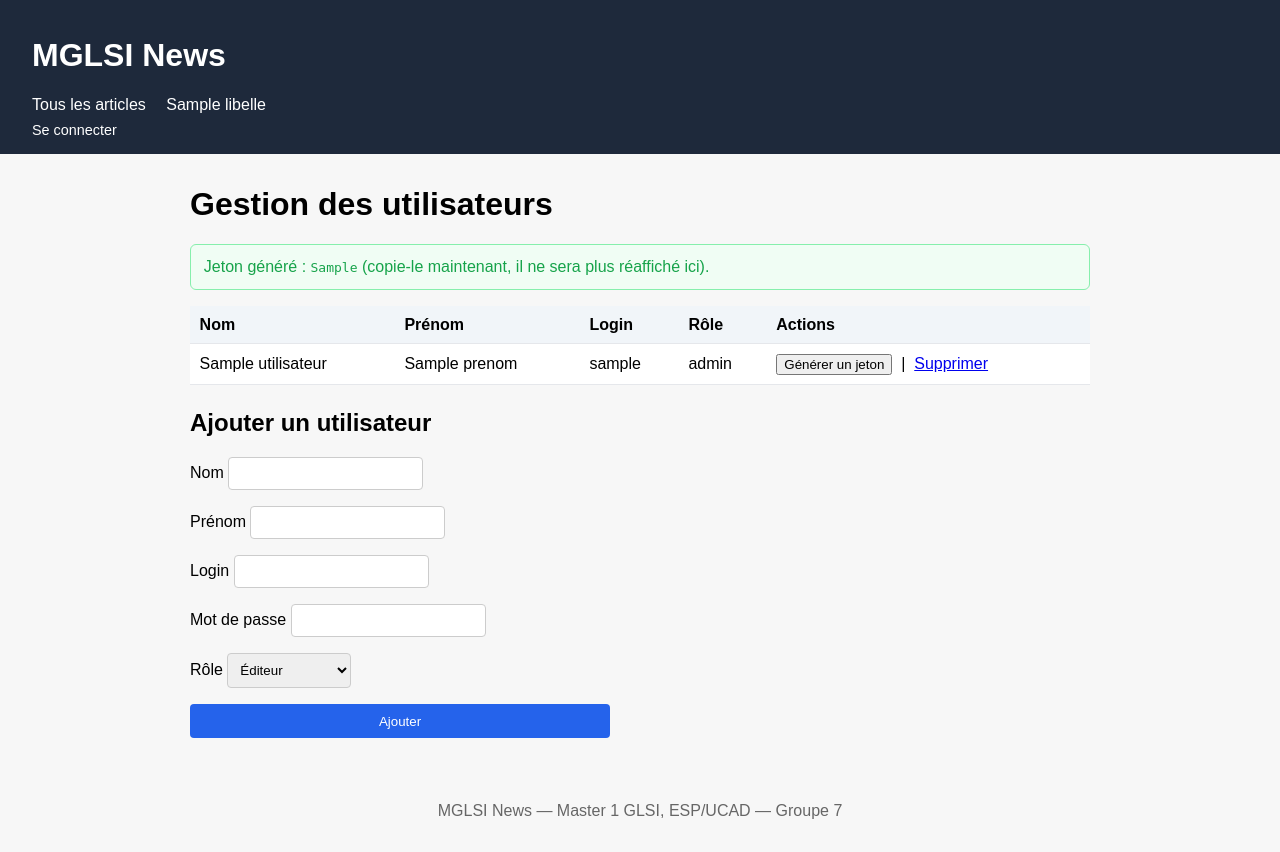
After one commit to b-moussa-D/mglsi-news-v3, a PHP site: template app/views/admin/utilisateurs.php in a window 1280 px wide. The commit adds this page. Run offline with PHP 8.4, Linux system fonts and the light colour scheme; the template is opened without the code that fills it: most values are stand-ins (such as "Sample title", 1, 10 or a date in 2020).

Commit message:
Espace editeur (CRUD articles/categories) et espace admin (utilisateurs, jetons)

```diff
--- /dev/null
+++ b/app/views/admin/utilisateurs.php
@@ -0,0 +1,62 @@
+<h1>Gestion des utilisateurs</h1>
+
+<?php if ($dernierJeton): ?>
+    <p class="succes">
+        Jeton généré : <code><?= htmlspecialchars($dernierJeton) ?></code>
+        (copie-le maintenant, il ne sera plus réaffiché ici).
+    </p>
+<?php endif; ?>
+
+<table class="table-admin">
+    <thead>
+        <tr>
+            <th>Nom</th>
+            <th>Prénom</th>
+            <th>Login</th>
+            <th>Rôle</th>
+            <th>Actions</th>
+        </tr>
+    </thead>
+    <tbody>
+        <?php foreach ($utilisateurs as $u): ?>
+        <tr>
+            <td><?= htmlspecialchars($u['nom']) ?></td>
+            <td><?= htmlspecialchars($u['prenom']) ?></td>
+            <td><?= htmlspecialchars($u['login']) ?></td>
+            <td><?= htmlspecialchars($u['role']) ?></td>
+            <td>
+                <form method="post" action="index.php?action=admin_generer_token" style="display:inline">
+                    <input type="hidden" name="utilisateur" value="<?= $u['id'] ?>">
+                    <button type="submit">Générer un jeton</button>
+                </form>
+                &nbsp;|&nbsp;
+                <a href="index.php?action=admin_utilisateur_delete&id=<?= $u['id'] ?>"
+                   onclick="return confirm('Supprimer cet utilisateur ?');">Supprimer</a>
+            </td>
+        </tr>
+        <?php endforeach; ?>
+    </tbody>
+</table>
+
+<h2>Ajouter un utilisateur</h2>
+<form method="post" action="index.php?action=admin_utilisateur_save" class="formulaire">
+    <label>Nom
+        <input type="text" name="nom" required>
+    </label>
+    <label>Prénom
+        <input type="text" name="prenom" required>
+    </label>
+    <label>Login
+        <input type="text" name="login" required>
+    </label>
+    <label>Mot de passe
+        <input type="password" name="motDePasse" required>
+    </label>
+    <label>Rôle
+        <select name="role">
+            <option value="editeur">Éditeur</option>
+            <option value="administrateur">Administrateur</option>
+        </select>
+    </label>
+    <button type="submit">Ajouter</button>
+</form>
--- a/app/views/layouts/header.php
+++ b/app/views/layouts/header.php
@@ -15,6 +15,15 @@
                 <?= htmlspecialchars($cat['libelle']) ?>
             </a>
         <?php endforeach; ?>
+
+        <?php $role = $_SESSION['utilisateur']['role'] ?? null; ?>
+        <?php if ($role === 'editeur' || $role === 'administrateur'): ?>
+            <a href="index.php?action=admin_articles">Gérer les articles</a>
+            <a href="index.php?action=admin_categories">Gérer les catégories</a>
+        <?php endif; ?>
+        <?php if ($role === 'administrateur'): ?>
+            <a href="index.php?action=admin_utilisateurs">Gérer les utilisateurs</a>
+        <?php endif; ?>
     </nav>
     <div class="compte">
         <?php if (!empty($_SESSION['utilisateur'])): ?>
--- a/public/css/style.css
+++ b/public/css/style.css
@@ -10,7 +10,21 @@ footer { text-align: center; padding: 1rem; color: #666; }
 
 .compte { color: #cbd5e1; font-size: .9rem; margin-top: .5rem; }
 .compte a { color: white; }
-.formulaire { display: flex; flex-direction: column; gap: 1rem; max-width: 320px; }
-.formulaire input { padding: .5rem; border: 1px solid #ccc; border-radius: 4px; }
-.formulaire button { padding: .6rem; background: #2563eb; color: white; border: none; border-radius: 4px; cursor: pointer; }
+.formulaire { display: flex; flex-direction: column; gap: 1rem; max-width: 420px; }
+.formulaire input, .formulaire select, .formulaire textarea {
+    padding: .5rem; border: 1px solid #ccc; border-radius: 4px; font-family: inherit;
+}
+.formulaire button {
+    padding: .6rem; background: #2563eb; color: white; border: none; border-radius: 4px; cursor: pointer;
+}
+.formulaire-inline { display: flex; gap: .5rem; }
+.formulaire-inline input { padding: .4rem; border: 1px solid #ccc; border-radius: 4px; }
+.formulaire-inline button {
+    padding: .4rem .8rem; background: #2563eb; color: white; border: none; border-radius: 4px; cursor: pointer;
+}
 .erreur { color: #dc2626; }
+.succes { color: #16a34a; background: #f0fdf4; border: 1px solid #86efac; padding: .8rem; border-radius: 6px; }
+
+.table-admin { width: 100%; border-collapse: collapse; background: white; margin-bottom: 1.5rem; }
+.table-admin th, .table-admin td { padding: .6rem; border-bottom: 1px solid #e5e7eb; text-align: left; }
+.table-admin th { background: #f1f5f9; }
```
Also changed, not shown: app/controllers/AdminController.php (added, +117 -0 lines), app/views/admin/article_form.php (added, +36 -0 lines), app/views/admin/articles.php (added, +31 -0 lines), app/views/admin/categories.php (added, +32 -0 lines), public/index.php (+16 -0 lines).
